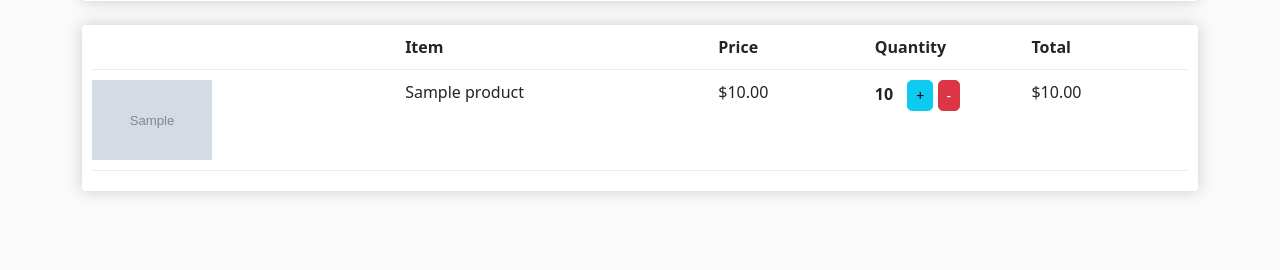
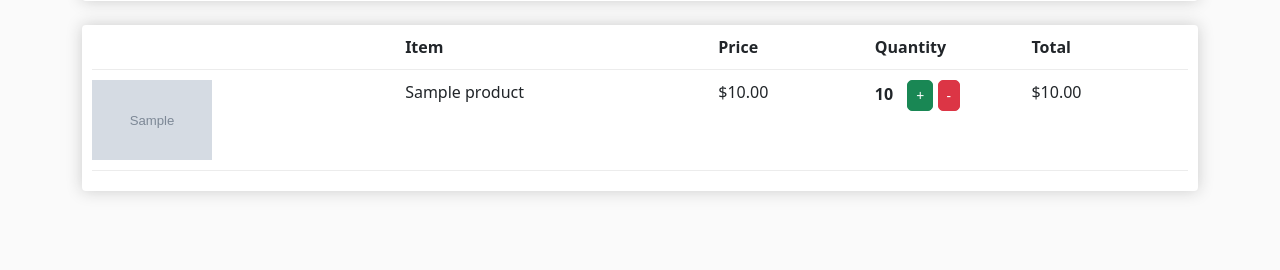
Before and after one commit to StanislavDzugov/DjangoEstore, a Django app: template store/templates/store/cart.html in a window 1280 px wide. Shown: the part 279-549 px from the top of the page. Run offline with Django 3.2, Linux system fonts and the light colour scheme; tables that the repository leaves empty hold one stand-in row (values such as "Sample post"); the template is opened without the code that fills it: values that come from a table or form of the project are taken from there, most other values are stand-ins (such as "Sample title", 1, 10 or a date in 2020); grey boxes marked "Sample" are stand-in pictures; some libraries are stand-ins or nearby versions.

Commit message:
change button style

```diff
--- a/store/templates/store/cart.html
+++ b/store/templates/store/cart.html
@@ -46,7 +46,7 @@
                             {% csrf_token %}
                             <p class="quantity">{{ item.quantity }}</p>
                             <input hidden type="text" value="{{ item.product.id }}" name="product">
-                            <input type="submit"  class="btn btn-sm btn-info" value="+" name="+">
+                            <input type="submit"  class="btn btn-sm btn-success" value="+" name="+">
                             <input type="submit"  class="btn btn-sm btn-danger" value="-" name="-">
                         </form>
 					</div>
```
